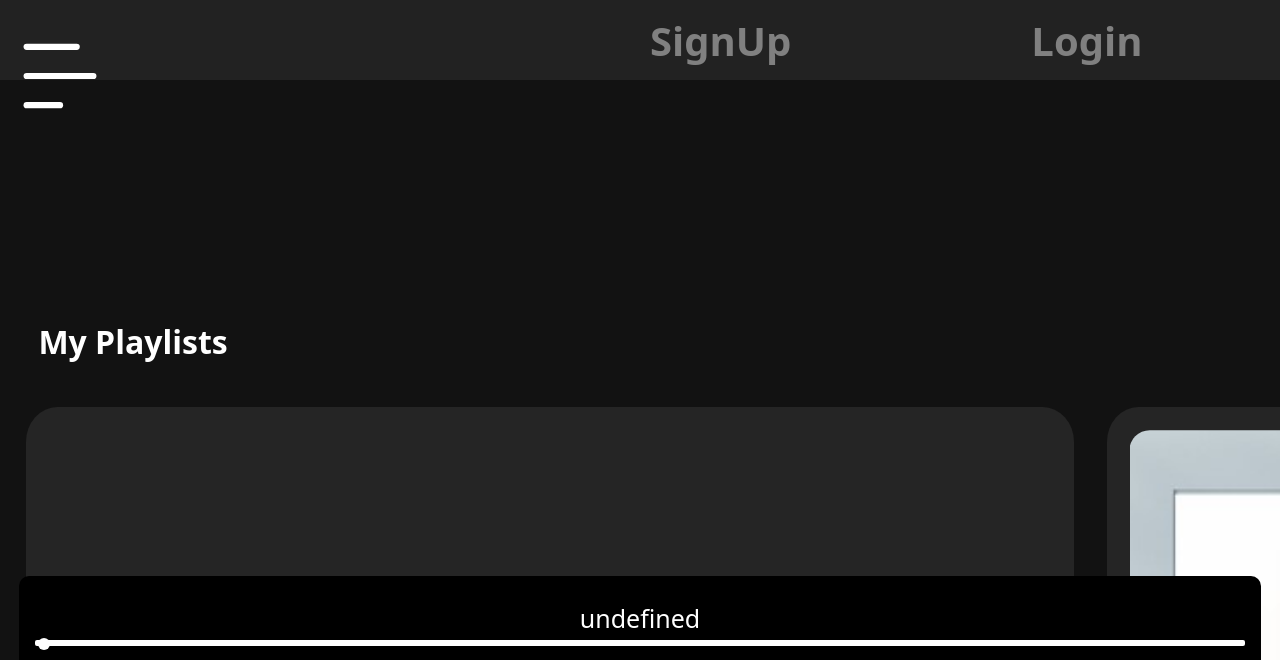
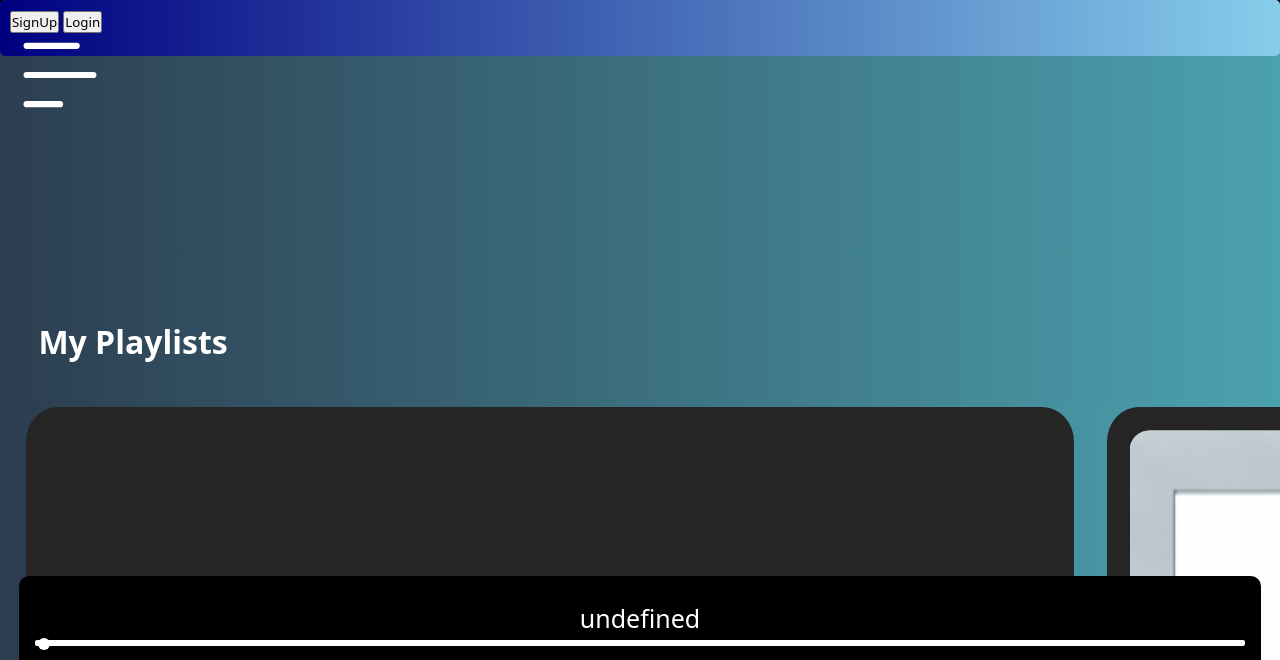
Before and after one commit to debiprasad229/Projects, a plain HTML site: page Project Music Player/index.html in a window 1280 px wide. Shown: the top 660 px of the page. Drawn offline with Linux system fonts and the light colour scheme; no server answers.

Commit message:
Update style.css

```diff
--- a/Project Music Player/style.css
+++ b/Project Music Player/style.css
@@ -4,17 +4,33 @@
     font-family: system-ui, -apple-system, BlinkMacSystemFont, 'Segoe UI', Roboto, Oxygen, Ubuntu, Cantarell, 'Open Sans', 'Helvetica Neue', sans-serif;
 }
 
+::-webkit-scrollbar {
+    width: 6px;
+}
+
+::-webkit-scrollbar-thumb {
+    background: #444;
+    border-radius: 10px;
+}
+
+::-webkit-scrollbar-thumb:hover {
+    background: #666;
+}
+
 body {
-    background-color: black;
+    background: linear-gradient(to right, #2c3e50, #4ca1af);
     color: white;
 }
 
 .left {
+    background: linear-gradient(to right, #2c3e50, #4ca1af);
     padding: 10px;
     width: 25vw;
+
 }
 
 .right {
+    background: linear-gradient(to right, #2c3e50, #4ca1af);
     width: 75vw;
     margin: 16px 0px;
     max-height: 900vh;
@@ -60,9 +76,11 @@ body {
     font-size: 13px;
     padding: 5% 7%;
 }
-.footer span{
+
+.footer span {
     font-size: 25px;
 }
+
 .footer a {
     color: white;
 }
@@ -70,29 +88,19 @@ body {
 .header {
     display: flex;
     position: relative;
-    background-color: rgb(34, 34, 34);
+    background: linear-gradient(to right, navy, skyblue);
     height: 10vh;
+    border-radius: 5px;
+}
+
+.header span {
+    position: relative;
+    left: 30%;
+    width: 50%;
 }
 
 .header>* {
     padding: 10px;
-}
-
-.header button {
-    cursor: pointer;
-    background-color: transparent;
-    color: grey;
-    font-weight: bold;
-    border: none;
-    position: relative;
-    left: 1000%;
-
-}
-
-
-.header .button {
-    display: flex;
-    gap: 95%;
 }
 
 .menu {
@@ -108,9 +116,12 @@ body {
 }
 
 .card:hover {
-    color: white;
-    transition: all 500ms ease-in-out;
+    transform: scale(1.03);
+    transition: transform 0.7s ease;
+    background-color: rgb(80, 79, 79);
+
 }
+
 
 .box {
     display: flex;
@@ -127,24 +138,31 @@ body {
 }
 
 .my-playlists * {
+    border-radius: 5px;
     padding: 1%;
 
 }
 
 .my-playlists h1 {
+    background: linear-gradient(to right, #2c3e50, #4ca1af);
     padding: 1%;
 }
 
 .cardcontainer {
+    background: linear-gradient(to right, #2c3e50, #4ca1af);
     margin: 1%;
     display: flex;
     gap: 1%;
     flex-wrap: wrap;
+    border-radius: 4px;
 
 }
-.right{
+
+.right {
+    background: linear-gradient(to right, #2c3e50, #4ca1af);
     height: 120vh;
 }
+
 .card {
     cursor: pointer;
     width: 15vw;
@@ -156,9 +174,6 @@ body {
 
 }
 
-.card:hover {
-    background-color: rgb(80, 79, 79);
-}
 
 .card img {
     width: 100%;
@@ -292,7 +307,8 @@ body {
         width: 350px;
 
     }
-.footer{
+
+    .footer {
         position: fixed;
         top: 90%;
         bottom: 0;
@@ -302,6 +318,7 @@ body {
         padding: 2% 7%;
         z-index: 1;
     }
+
     .seekbar {
         top: 13vh;
     }
@@ -315,12 +332,15 @@ body {
     }
 
     .header {
+        height: 13vh;
         width: 100vw;
         position: fixed;
     }
 
-    .header button {
-        left: 50vw;
+    .header span {
+        position: relative;
+        left: 20%;
+        width: 60%;
     }
 
     .playbar {
@@ -353,7 +373,8 @@ body {
         display: flex;
         flex-direction: row-reverse;
     }
-    .seekbar{
+
+    .seekbar {
         top: 135px;
     }
 
@@ -452,15 +473,28 @@ body {
 /* 1299 to 591 */
 @media (max-width:1299px) and (min-width:591px) {
 
-    .header button{
-        font-size: 40px;
+    .header {
+        height: 7vh;
+        width: 100vw;
     }
-    .menu img{
+
+    .header span {
+        position: relative;
+        font-size: 25px;
+        top: 25%;
+        left: 20%;
+        width: 80%;
+        color: antiquewhite;
+    }
+
+    .menu img {
         width: 100px;
     }
+
     .left {
         margin: -1%;
     }
+
     .right {
         min-height: 275rem;
     }
@@ -468,9 +502,11 @@ body {
     .cardcontainer {
         max-height: 275rem;
     }
-.card h2{
+
+    .card h2 {
         font-size: 30px;
     }
+
     .my-playlists h1 {
         padding: 25% 3% 2%;
     }
@@ -509,14 +545,16 @@ font-size: 30px;
         font-size: 25px;
         width: 600px;
     }
-    .footer{
+
+    .footer {
         display: flex;
         justify-content: center;
         align-items: center;
         width: 90%;
         font-size: 40px;
     }
-    .footer span{
+
+    .footer span {
         font-size: 40px;
     }
 }
```
Lines whose indentation alone changed are shown as unchanged.
